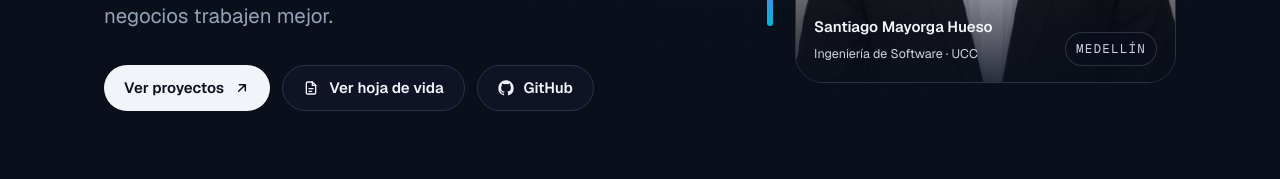
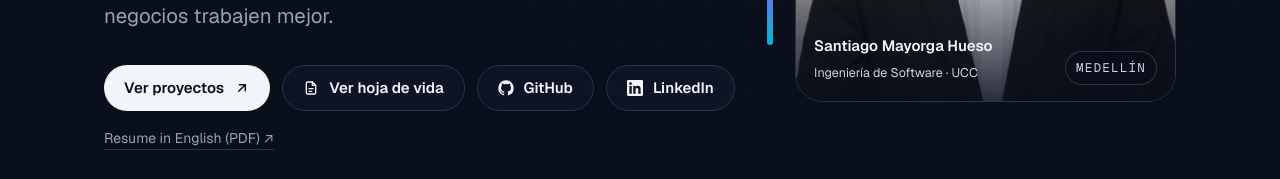
Before and after one commit to qxsantx/qxsantx.github.io, a plain HTML site: page index.html in a window 1280 px wide. Shown: the part 571-750 px from the top of the page. Drawn offline with nearby package versions, Linux system fonts and the light colour scheme.

Commit message:
LinkedIn y hoja de vida en ingles

```diff
--- a/index.html
+++ b/index.html
@@ -76,6 +76,7 @@ h1 .serif{font-size:1.08em;letter-spacing:-.01em;color:var(--soft)}
 .lead{font-size:clamp(18px,1.6vw,21px);line-height:1.55;color:var(--muted);max-width:600px}
 .lead b{color:var(--fg);font-weight:500}
 .cta-row{display:flex;flex-wrap:wrap;gap:12px;margin-top:34px}
+.en-cv{margin-top:16px;font-size:14px}.en-cv a{color:var(--muted);border-bottom:1px solid var(--line2);padding-bottom:2px;transition:color .2s,border-color .2s}.en-cv a:hover{color:var(--fg);border-color:var(--amber)}
 .photo{position:relative;justify-self:end;width:100%;max-width:390px}
 .photo .frame{position:relative;border-radius:28px;overflow:hidden;border:1px solid var(--line2);aspect-ratio:4/5;background:#d9d9d9;transform:translateY(16px);opacity:0;animation:photoin 1.1s var(--out) .25s forwards}
 .photo img{width:100%;height:100%;object-fit:cover}
@@ -353,6 +354,7 @@ footer .wrap{display:flex;justify-content:space-between;gap:20px;flex-wrap:wrap}
           <a class="btn btn-ghost" href="https://github.com/qxsantx" target="_blank" rel="noopener"><svg viewBox="0 0 24 24" fill="currentColor"><path d="M12 .5A11.5 11.5 0 0 0 .5 12a11.5 11.5 0 0 0 7.86 10.92c.58.1.79-.25.79-.56v-2c-3.2.7-3.88-1.37-3.88-1.37-.52-1.33-1.28-1.69-1.28-1.69-1.05-.71.08-.7.08-.7 1.16.08 1.77 1.19 1.77 1.19 1.03 1.77 2.7 1.26 3.36.96.1-.75.4-1.26.73-1.55-2.55-.29-5.24-1.28-5.24-5.69 0-1.26.45-2.29 1.19-3.1-.12-.29-.52-1.46.11-3.05 0 0 .97-.31 3.17 1.18a11 11 0 0 1 5.77 0c2.2-1.49 3.17-1.18 3.17-1.18.63 1.59.23 2.76.11 3.05.74.81 1.19 1.84 1.19 3.1 0 4.42-2.7 5.39-5.26 5.68.41.36.78 1.06.78 2.14v3.17c0 .31.21.67.8.56A11.5 11.5 0 0 0 23.5 12 11.5 11.5 0 0 0 12 .5z"/></svg>GitHub</a>
           <a class="btn btn-ghost li-link" hidden target="_blank" rel="noopener"><svg viewBox="0 0 24 24" fill="currentColor"><path d="M20.45 20.45h-3.56v-5.57c0-1.33-.02-3.04-1.85-3.04-1.85 0-2.14 1.45-2.14 2.94v5.67H9.35V9h3.41v1.56h.05c.48-.9 1.64-1.85 3.37-1.85 3.6 0 4.27 2.37 4.27 5.46v6.28zM5.34 7.43a2.06 2.06 0 1 1 0-4.13 2.06 2.06 0 0 1 0 4.13zM7.12 20.45H3.56V9h3.56v11.45zM22.22 0H1.77C.79 0 0 .77 0 1.73v20.54C0 23.23.79 24 1.77 24h20.45c.98 0 1.78-.77 1.78-1.73V1.73C24 .77 23.2 0 22.22 0z"/></svg>LinkedIn</a>
         </div>
+        <p class="en-cv"><a href="Santiago_Mayorga_Hueso_CV_EN.pdf" target="_blank" rel="noopener">Resume in English (PDF) ↗</a></p>
       </div>
       <figure class="photo">
         <div class="rail" aria-hidden="true"></div>
@@ -440,6 +442,7 @@ footer .wrap{display:flex;justify-content:space-between;gap:20px;flex-wrap:wrap}
       <div class="row">
         <button class="btn btn-primary" id="copy"><svg viewBox="0 0 24 24" fill="none" stroke="currentColor" stroke-width="2" stroke-linecap="round" stroke-linejoin="round"><rect x="9" y="9" width="12" height="12" rx="2"/><path d="M5 15V5a2 2 0 0 1 2-2h10"/></svg>Copiar correo</button>
         <a class="btn btn-ghost" href="Santiago_Mayorga_Hueso_CV.pdf" target="_blank" rel="noopener">Hoja de vida (PDF)</a>
+        <a class="btn btn-ghost" href="Santiago_Mayorga_Hueso_CV_EN.pdf" target="_blank" rel="noopener">Resume (English)</a>
         <a class="btn btn-ghost" href="https://github.com/qxsantx" target="_blank" rel="noopener">GitHub</a>
         <a class="btn btn-ghost li-link" hidden target="_blank" rel="noopener">LinkedIn</a>
       </div>
@@ -469,7 +472,7 @@ footer .wrap{display:flex;justify-content:space-between;gap:20px;flex-wrap:wrap}
    ubicua.mp4, tareas.mp4) y aparecerá solo en su ficha.
    ============================================================ */
 const CONFIG = {
-  linkedin: '',
+  linkedin: 'https://www.linkedin.com/in/santiago-mayorga-hueso',
   email: 'santiagomayorga777@gmail.com',
   videoDir: 'videos/'
 };
```
Also changed, not shown: 1 other file.
